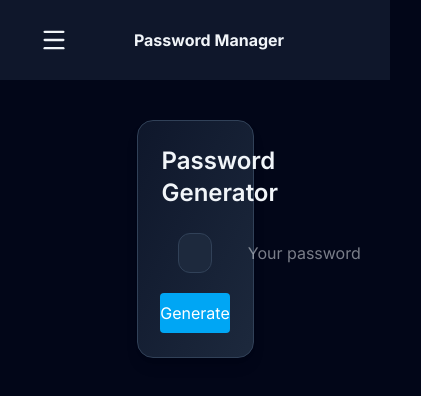
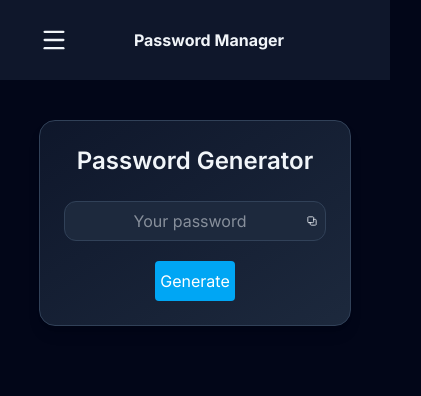
Before and after one commit to prasonkc/Password-Manager, a React (Vite) app in the folder frontend/: page /password-generator in a window 390 px wide. Shown: the top 396 px of the page, 421 px wide, since content can reach past the window. Built offline with nearby package versions, Linux system fonts and the light colour scheme; no server answers.

Commit message:
Finalized responsiveness

```diff
--- a/frontend/src/App.jsx
+++ b/frontend/src/App.jsx
@@ -31,6 +31,10 @@ function App() {
 
         <Routes>
           <Route
+            path="/"
+            element={<Manager items={items} setItems={setItems} />}
+          />
+          <Route
             path="/password-manager"
             element={<Manager items={items} setItems={setItems} />}
           />
--- a/frontend/src/components/Display.jsx
+++ b/frontend/src/components/Display.jsx
@@ -100,7 +100,7 @@ const Display = ({ items, setItems }) => {
   }, [items]);
 
   return (
-    <div className="bg-slate-800 w-[60vw] h-[85vh] my-10 mr-15 ml-5 text-slate-100 rounded-2xl border border-slate-700 shadow-lg overflow-hidden">
+    <div className="bg-slate-800 w-[90vw] sm:w-[60vw] h-[85vh] my-10 mr-15 ml-5 text-slate-100 rounded-2xl border border-slate-700 shadow-lg overflow-hidden">
       {/* Header */}
       <div className="px-6 py-4 border-b border-slate-700">
         <h2 className="text-xl font-semibold">Saved Passwords</h2>
--- a/frontend/src/components/Manager.jsx
+++ b/frontend/src/components/Manager.jsx
@@ -42,7 +42,7 @@ const Manager = ({ items, setItems }) => {
   };
 
   return (
-    <div className="bg-gradient-to-br from-slate-900 to-slate-800 text-slate-100 w-[30vw] mx-10 p-6 my-10 rounded-2xl shadow-lg border border-slate-700">
+    <div className="bg-gradient-to-br from-slate-900 to-slate-800 text-slate-100 w-[80vw] sm:w-[30vw] mx-10 p-6 my-10 rounded-2xl shadow-lg border border-slate-700">
       <h1 className="text-center text-2xl font-semibold mb-6">
         Password Manager
       </h1>
@@ -66,7 +66,7 @@ const Manager = ({ items, setItems }) => {
         {/* Username + Password */}
         <div className="flex-col sm:flex-row">
           <input
-            className="w-[45%] h-10 px-3 rounded-lg border border-slate-700 shadow-inner text-slate-100 text-center mr-12 mb-5"
+            className="w-full sm:w-[45%] h-10 px-3 rounded-lg border border-slate-700 shadow-inner text-slate-100 text-center mr-12 mb-5"
             type="text"
             placeholder="Username"
             name="username"
@@ -76,7 +76,7 @@ const Manager = ({ items, setItems }) => {
             }}
           />
           <input
-            className="w-[45%] h-10 px-3 rounded-lg border border-slate-700 shadow-inner text-slate-100 text-center"
+            className="w-full sm:w-[45%] h-10 px-3 rounded-lg border border-slate-700 shadow-inner text-slate-100 text-center"
             type="password"
             placeholder="Password"
             name="password"
--- a/frontend/src/components/PasswordGen.jsx
+++ b/frontend/src/components/PasswordGen.jsx
@@ -27,14 +27,14 @@ const PasswordGen = () => {
   }
 
   return (
-    <div className="bg-gradient-to-br from-slate-900 to-slate-800 text-slate-100 w-[30vw] mx-auto p-6 my-10 rounded-2xl shadow-lg border border-slate-700">
+    <div className="bg-gradient-to-br from-slate-900 to-slate-800 text-slate-100 w-[80vw] sm:w-[30vw] mx-auto p-6 my-10 rounded-2xl shadow-lg border border-slate-700">
       <h1 className="text-center text-2xl font-semibold mb-6">
         Password Generator
       </h1>
 
       {/* password generator div + copy */}
       <div className="flex">
-        <div className="w-1/2 m-auto text-center text-slate-100 bg-slate-800 border-slate-700 border rounded-xl h-10 flex items-center justify-around px-2">
+        <div className="w-full sm:w-1/2 m-auto text-center text-slate-100 bg-slate-800 border-slate-700 border rounded-xl h-10 flex items-center justify-around px-2">
           <input
             type="text"
             value={password}
```
